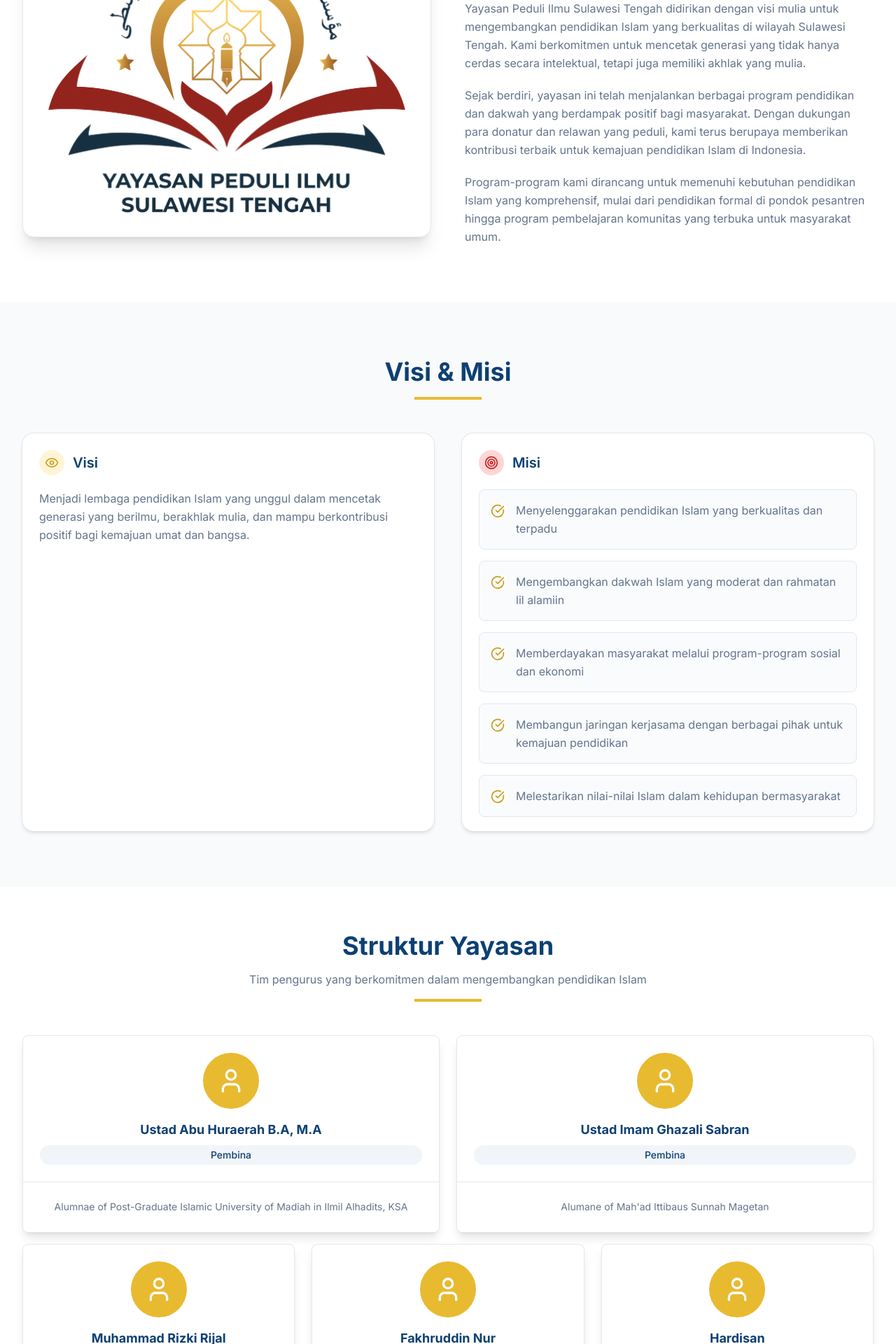
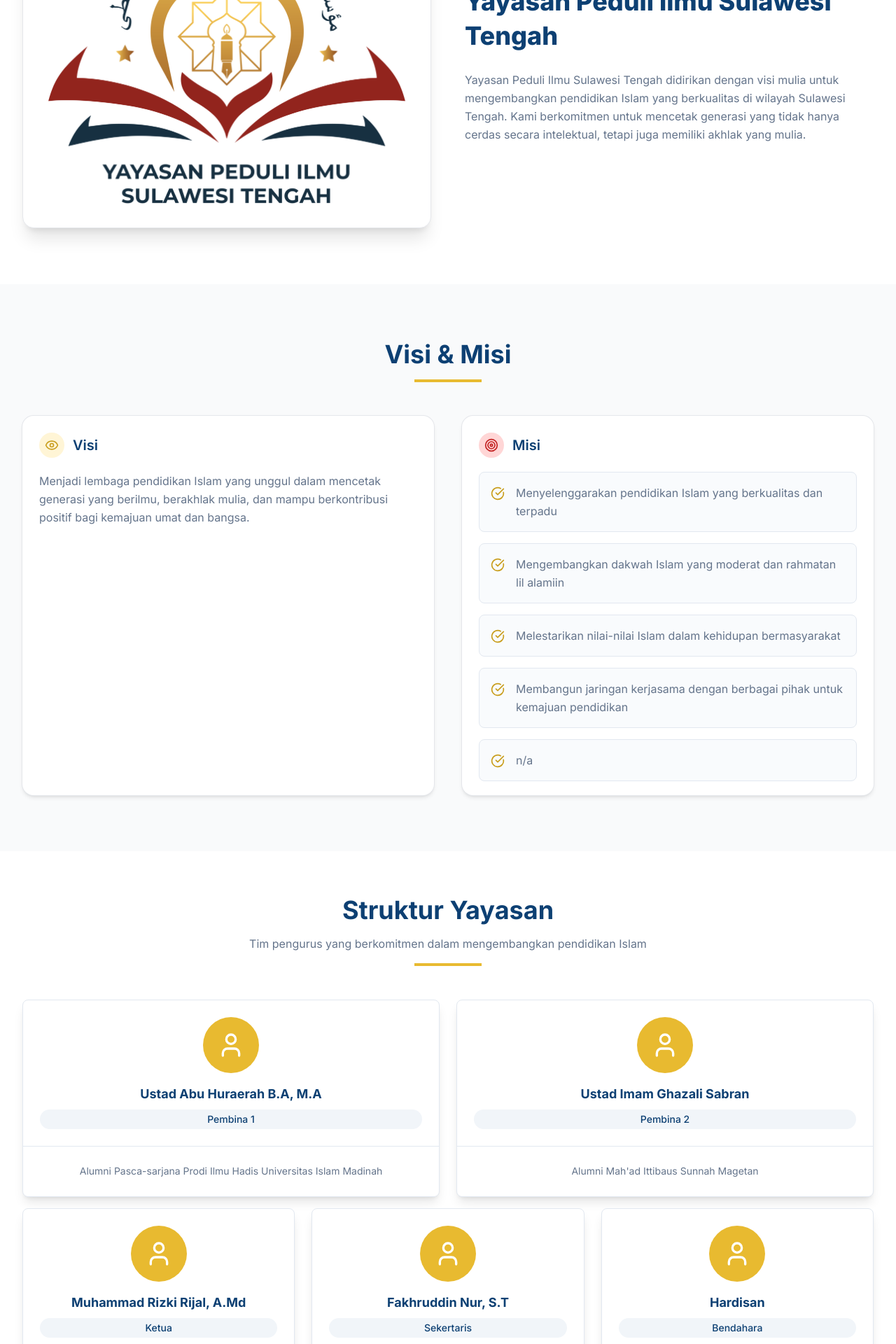
Before and after one commit to hammercode-dev/yayasan-peduli-ilmu, a Next.js app: page /id/about in a window 1280 px wide. Shown: the part 560-2480 px from the top of the page at 70% size. Built offline with nearby package versions, Linux system fonts and the light colour scheme.

Commit message:
feat: update content agaain

```diff
--- a/features/about/components/ContactInformationSection.tsx
+++ b/features/about/components/ContactInformationSection.tsx
@@ -43,7 +43,7 @@ export default function ContactInformationSection() {
               {t('contactinformation-section.phoneTitle')}
             </h3>
             <p className={`text-gray-600 `}>
-              +6282231504555
+              +6285333111102
               <br />
               +6285225575696
             </p>
@@ -57,7 +57,7 @@ export default function ContactInformationSection() {
               {t('contactinformation-section.emailTitle')}
             </h3>
             <p className={`text-gray-600 `}>
-              info@peduliilmu.org
+              peduliilmusulteng@gmail.com
             </p>
           </div>
         </div>
--- a/features/about/components/ManagementSection.tsx
+++ b/features/about/components/ManagementSection.tsx
@@ -1,14 +1,21 @@
 import React from 'react';
 import { User } from 'lucide-react';
 import { useTranslations } from 'next-intl';
-import { BOARD_MEMBERS, CONTROLS, MANAGEMENTS } from '../constants';
 
-function Card({ person }: { person: any }) {
+interface Person {
+  id: number;
+  group_id: string;
+  name: string;
+  position: string;
+  bio: string;
+}
+
+function Card({ person }: { person: Person }) {
   return (
     <div
       className="bg-card rounded-lg shadow-lg hover:shadow-xl transition-shadow duration-300 border border-b text-center group flex flex-col"
     >
-      <div className="flex flex-col flex-1 p-6 border-b">
+      <div className="flex flex-col flex-1 p-6">
         {/* Avatar */}
         <div className="mx-auto w-20 h-20 bg-primary-500 rounded-full flex items-center justify-center mb-4 group-hover:scale-110 transition-transform duration-200">
           <User className="h-10 w-10 text-white" />
@@ -27,17 +34,22 @@ function Card({ person }: { person: any }) {
       </div>
 
       {/* Description */}
-      <div className="p-6 mt-auto">
+      {!!person.bio && (<div className="p-6 mt-auto border-t">
         <p className="text-muted-foreground text-sm leading-relaxed">
-          {person.description}
+          {person.bio}
         </p>
-      </div>
+      </div>)}
     </div>
   )
 }
 
 export default function ManagementSection() {
   const t = useTranslations('AboutPage');
+
+  const structures: Person[] = useTranslations('AboutPage').raw('aboutus-section.structures');
+  const ADVISORS = structures.filter(person => person.group_id === 'advisors');
+  const MANAGEMENTS = structures.filter(person => person.group_id === 'management');
+  const CONTROLS = structures.filter(person => person.group_id === 'supervisors');
 
   return (
     <section className="py-16">
@@ -55,7 +67,7 @@ export default function ManagementSection() {
 
         {/* List management */}
         <div className="mb-4 grid md:grid-cols-2 lg:grid-cols-2 gap-6">
-          {BOARD_MEMBERS.map((person, index) => <Card key={index} person={person} />)}
+          {ADVISORS.map((person, index) => <Card key={index} person={person} />)}
         </div>
         <div className="mb-4 grid md:grid-cols-2 lg:grid-cols-3 gap-6">
           {MANAGEMENTS.map((person, index) => <Card key={index} person={person} />)}
--- a/features/contact/components/ContactInformations/Cards.tsx
+++ b/features/contact/components/ContactInformations/Cards.tsx
@@ -11,8 +11,7 @@ export default function Cards() {
           <Mail className="h-8 w-8 text-white" />
         </div>
         <h3 className="text-lg font-semibold text-brand-navy mb-2">Email</h3>
-        <p className="text-gray-700 text-sm mb-1">info@yayasanpeduliilmu.org</p>
-        <p className="text-gray-700 text-sm">admin@yayasanpeduliilmu.org</p>
+        <p className="text-gray-700 text-sm mb-1">peduliilmusulteng@gmail.com</p>
       </div>
 
       {/* Phone Card */}
--- a/features/home/index.tsx
+++ b/features/home/index.tsx
@@ -2,17 +2,13 @@ import Image from 'next/image';
 import { getLocale, getTranslations } from 'next-intl/server';
 import { PostgrestResponse } from '@supabase/supabase-js';
 
-import { Target, Eye, ArrowRight, Bell, Calendar } from 'lucide-react';
+import { ArrowRight } from 'lucide-react';
 import { cn } from '@/lib/utils';
 import { supabase } from '@/lib/supabase';
 
 // global components
-import { VisiMisiSection } from '@/components/section/VisiMisiSection';
 import { Button } from '@/components/ui/Button';
-import TitleSection from '@/components/ui/TitleSection';
 
-import { ProgramCard, ProgramDonationCard } from './components';
-import { PROGRAM_CARD_DATA, ANNOUNCEMENTS } from './constants';
 
 import { ProgramDonationProps } from './types';
 
--- a/features/program/pondok-pesantren/index.tsx
+++ b/features/program/pondok-pesantren/index.tsx
@@ -278,13 +278,13 @@ const PondokPesantrenPage = () => {
             <div className="grid md:grid-cols-2 gap-6 text-sm text-white/90">
               <div>
                 <p className="font-semibold mb-1">Telepon / WhatsApp</p>
-                <p className="mb-1">+6282231504555</p>
+                <p className="mb-1">+6285333111102</p>
                 <p>+6285225575696</p>
               </div>
               <div>
                 <p className="font-semibold mb-1">Email</p>
                 <p className="mb-1">pendaftaran@darulhadits.org</p>
-                <p>info@yayasanpeduliilmu.org</p>
+                <p>peduliilmusulteng@gmail.com</p>
               </div>
             </div>
           </div>
--- a/messages/ar.json
+++ b/messages/ar.json
@@ -18,15 +18,15 @@
   "HomePage": {
     "meta": {
       "title": "الرئيسية - مؤسسة بيدولي علم",
-      "description": "مؤسسة بيدولي علم ملتزمة بتطوير التعليم الإسلامي وتمكين المجتمعات من خلال برامج عالية الجودة ومستدامة."
+      "description": "مؤسسة تلتزم بتطوير التعليم الإسلامي والدعوة في سولاويسي الوسطى، إندونيسيا."
     },
     "hero-section": {
       "title": "مؤسسة عناية العلوم",
       "subtitle": "بناء جيل قرآني ذو أخلاق كريمة",
       "description": "مؤسسة ملتزمة بتطوير التعليم الإسلامي وتمكين المجتمع من خلال برامج عالية الجودة.",
       "cta": {
-        "primary": "انضم الآن",
-        "secondary": "اعرف المزيد"
+        "primary": "بناء المدرسة الداخلية",
+        "secondary": "عن المؤسسة"
       }
     },
     "visimisi-section": {
@@ -130,10 +130,54 @@
       "label": "معلومات عنا",
       "title": "مؤسسة بيدولي إلمو في سولاويزي الوسطى",
       "description": {
-        "desc-1": "تأسست مؤسسة Central Sulawesi Care برؤية نبيلة لتطوير التعليم الإسلامي الجيد في منطقة Sulawesi الوسطى. نحن ملتزمون بإنتاج جيل ليس ذكيًا فكريًا فحسب ، بل له أيضًا طابعًا نبيلًا.",
-        "desc-2": "منذ إنشائها ، نفذت هذه المؤسسة برامج تعليمية و Da'wah المختلفة التي لها تأثير إيجابي على المجتمع. بدعم من المانحين والمتطوعين الذين يهتمون ، نواصل تقديم أفضل مساهمة في تقدم التعليم الإسلامي في إندونيسيا.",
-        "desc-3": "تم تصميم برامجنا لتلبية احتياجات التعليم الإسلامي الشامل ، بدءًا من التعليم الرسمي في مدارس الصعود الإسلامي إلى برامج التعلم المجتمعي المفتوحة لعامة الناس."
-      }
+        "desc-1": "تأسست مؤسسة يَايسان بيدولي علمو سولاويسي تنغاه برؤيةٍ سامية تهدف إلى تطوير التعليم الإسلامي عالي الجودة في إقليم سولاويسي الوسطى. ونلتزم بإعداد جيلٍ لا يتميز بالذكاء الفكري فحسب، بل يتحلى أيضًا بالأخلاق الكريمة.",
+        "desc-2": "",
+        "desc-3": ""
+      },
+      "structures": [
+        {
+          "id": 1,
+          "group_id": "advisors",
+          "name": "Ustad Abu Huraerah B.A, M.A",
+          "position": "مستشار",
+          "bio": "خريج الدراسات العليا من برنامج علوم الحديث بالجامعة الإسلامية بالمدينة المنورة"
+        },
+        {
+          "id": 2,
+          "group_id": "advisors",
+          "name": "Ustad Imam Ghazali Sabran",
+          "position": "مستشار",
+          "bio": "خريج معهد اتباع السنة، ماجيتان"
+        },
+        {
+          "id": 1,
+          "group_id": "management",
+          "name": "Muhammad Rizki Rijal",
+          "position": "رئيس",
+          "bio": ""
+        },
+        {
+          "id": 2,
+          "group_id": "management",
+          "name": "Fakhruddin Nur",
+          "position": "سكرتير",
+          "bio": ""
+        },
+        {
+          "id": 3,
+          "group_id": "management",
+          "name": "Hardisan",
+          "position": "أمين الصندوق",
+          "bio": ""
+        },
+        {
+          "id": 4,
+          "group_id": "supervisors",
+          "name": "Priyatri Santoso",
+          "position": "مشرف",
+          "bio": ""
+        }
+      ]
     },
     "visimisi-section": {
       "title": "رؤية",
@@ -346,9 +390,9 @@
     }
   },
   "MahadWomen": {
-    "title": "معهد دار الحديث سيبووي للبنات",
+    "title": "معهد دار الحديث للنساء سيبووي",
     "subtitle": "برنامج تعليم إسلامي متكامل للطالبات مع التركيز على تحفيظ القرآن الكريم والعلوم الشرعية",
     "about": "عن المعهد",
-    "description": "يُعدّ معهد دار الحديث سيبووي للبنات مؤسسة تعليمية إسلامية خاصة بالطالبات، تأسس عام 2020م. يركّز المعهد على تعليم العقيدة الصحيحة وبناء التأصيل العلمي الشرعي من خلال حفظ القرآن الكريم والحديث، ودراسة الفقه، والتجويد، والآداب، وإتقان اللغة العربية. ومن خلال التأكيد على الفهم الصحيح للدين وتكوين الأخلاق الفاضلة، يلتزم معهد دار الحديث سيبووي للبنات بإعداد جيل من المسلمات المتعلمات، المتأدبات، المتمسكات بالقرآن والسنة.\n\nوفي عام 2026م، سينتقل مقر المعهد من مدينة بالو إلى مقره الدائم في قرية سيبووي، ناحية سيغي بيرومارو، محافظة سيغي، سولاويزي الوسطى."
+    "description": "يُعدّ معهد دار الحديث سيبووي للنساء مؤسسة تعليمية إسلامية خاصة بالطالبات، تأسس عام 2020م. يركّز المعهد على تعليم العقيدة الصحيحة وبناء التأصيل العلمي الشرعي من خلال حفظ القرآن الكريم والحديث، ودراسة الفقه، والتجويد، والآداب، وإتقان اللغة العربية. ومن خلال التأكيد على الفهم الصحيح للدين وتكوين الأخلاق الفاضلة، يلتزم معهد دار الحديث للنساء سيبووي بإعداد جيل من المسلمات المتعلمات، المتأدبات، المتمسكات بالقرآن والسنة.\n\nوفي عام 2026م، سينتقل مقر المعهد من مدينة بالو إلى مقره الدائم في قرية سيبووي، ناحية سيغي بيرومارو، محافظة سيغي، سولاويزي الوسطى."
   }
 }
--- a/messages/en.json
+++ b/messages/en.json
@@ -23,10 +23,10 @@
     "hero-section": {
       "title": "Yayasan Peduli Ilmu",
       "subtitle": "Building a Quranic Generation with Noble Character",
-      "description": "A foundation committed to developing Islamic education and community empowerment through quality programs.",
+      "description": "A foundation committed to the development of Islamic education and da‘wah in Central Sulawesi, Indonesia.",
       "cta": {
-        "primary": "بناء المدرسة الداخلية",
-        "secondary": "عن المؤسسة"
+        "primary": "Build the Boarding School",
+        "secondary": "About the Foundation"
       }
     },
     "visimisi-section": {
@@ -123,7 +123,7 @@
   "AboutPage": {
     "meta": {
       "title": "About Us - Yayasan Peduli Ilmu",
-      "description": "Get to know the Foundation for Caring for Science and our commitment in building the Qur'ani generation"
+      "description": "Get to know the Yayasan Peduli Ilmu and our commitment in building the Qur'ani generation"
     },
     "title": "About Us",
     "aboutus-section": {
@@ -131,9 +131,53 @@
       "title": "Peduli Ilmu Foundation of Central Sulawesi",
       "description": {
         "desc-1": "The Central Sulawesi Care Foundation was founded with a noble vision to develop quality Islamic education in the Central Sulawesi region. \nWe are committed to producing a generation that is not only intellectually intelligent, but also has noble character.",
-        "desc-2": "Since its establishment, this foundation has carried out various education and da'wah programs that have a positive impact on the community. \nWith the support of donors and volunteers who care, we continue to make the best contribution to the progress of Islamic education in Indonesia.",
-        "desc-3": "Our programs are designed to meet the needs of comprehensive Islamic education, ranging from formal education in Islamic boarding schools to community learning programs that are open to the general public."
-      }
+        "desc-2": "",
+        "desc-3": ""
+      },
+      "structures": [
+        {
+          "id": 1,
+          "group_id": "advisors",
+          "name": "Ustad Abu Huraerah B.A, M.A",
+          "position": "Advisor",
+          "bio": "Postgraduate alumnus of the Hadith Studies Program, Islamic University of Madinah"
+        },
+        {
+          "id": 2,
+          "group_id": "advisors",
+          "name": "Ustad Imam Ghazali Sabran",
+          "position": "Advisor",
+          "bio": "Alumnus of Ma'had Ittiba'us Sunnah, Magetan"
+        },
+        {
+          "id": 3,
+          "group_id": "management",
+          "name": "Muhammad Rizki Rijal",
+          "position": "Chairman",
+          "bio": ""
+        },
+        {
+          "id": 4,
+          "group_id": "management",
+          "name": "Fakhruddin Nur",
+          "position": "Secretary",
+          "bio": ""
+        },
+        {
+          "id": 5,
+          "group_id": "management",
+          "name": "Hardisan",
+          "position": "Treasurer",
+          "bio": ""
+        },
+        {
+          "id": 6,
+          "group_id": "supervisors",
+          "name": "Priyatri Santoso",
+          "position": "Supervisor",
+          "bio": ""
+        }
+      ]
     },
     "visimisi-section": {
       "title": "Vision",
--- a/messages/id.json
+++ b/messages/id.json
@@ -18,12 +18,12 @@
   "HomePage": {
     "meta": {
       "title": "Beranda - Yayasan Peduli Ilmu",
-      "description": "Yayasan yang berkomitmen dalam pengembangan pendidikan Islam dan dakwah sosial"
+      "description": "Yayasan yang berkomitmen dalam pengembangan pendidikan Islam dan dakwah"
     },
     "hero-section": {
       "title": "Yayasan Peduli Ilmu",
       "subtitle": "Membangun Generasi Quran dan Hadits",
-      "description": "Yayasan yang berkomitmen dalam pengembangan pendidikan Islam dan dakwah sosial",
+      "description": "Yayasan yang berkomitmen dalam pengembangan pendidikan Islam dan dakwah",
       "cta": {
         "primary": "Pembangunan Pondok Pesantren",
         "secondary": "Tentang Yayasan"
@@ -131,9 +131,17 @@
       "title": "Yayasan Peduli Ilmu Sulawesi Tengah",
       "description": {
         "desc-1": "Yayasan Peduli Ilmu Sulawesi Tengah didirikan dengan visi mulia untuk mengembangkan pendidikan Islam yang berkualitas di wilayah Sulawesi  Tengah. Kami berkomitmen untuk mencetak generasi yang tidak hanya cerdas secara intelektual, tetapi juga memiliki akhlak yang mulia.",
-        "desc-2": " Sejak berdiri, yayasan ini telah menjalankan berbagai program                 pendidikan dan dakwah yang berdampak positif bagi masyarakat. Dengan                 dukungan para donatur dan relawan yang peduli, kami terus berupaya                 memberikan kontribusi terbaik untuk kemajuan pendidikan Islam di                 Indonesia.",
-        "desc-3": "Program-program kami dirancang untuk memenuhi kebutuhan pendidikan                 Islam yang komprehensif, mulai dari pendidikan formal di pondok                 pesantren hingga program pembelajaran komunitas yang terbuka untuk                 masyarakat umum."
-      }
+        "desc-2": "",
+        "desc-3": ""
+      },
+      "structures": [
+        { "id": 1, "group_id": "advisors", "name": "Ustad Abu Huraerah B.A, M.A", "position": "Pembina 1", "bio": "Alumni Pasca-sarjana Prodi Ilmu Hadis Universitas Islam Madinah" },
+        { "id": 2, "group_id": "advisors", "name": "Ustad Imam Ghazali Sabran", "position": "Pembina 2", "bio": "Alumni Mah'ad Ittibaus Sunnah Magetan" },
+        { "id": 3, "group_id": "management", "name": "Muhammad Rizki Rijal, A.Md", "position": "Ketua", "bio": "" },
+        { "id": 4, "group_id": "management", "name": "Fakhruddin Nur, S.T", "position": "Sekertaris", "bio": "" },
+        { "id": 5, "group_id": "management", "name": "Hardisan", "position": "Bendahara", "bio": "" },
+        { "id": 6, "group_id": "supervisors", "name": "Priyatri Santoso", "position": "Pembina", "bio": "" }
+      ]
     },
     "visimisi-section": {
       "title": "Visi & Misi",
@@ -141,9 +149,9 @@
       "misions": {
         "misi-1": "Menyelenggarakan pendidikan Islam yang berkualitas dan terpadu",
         "misi-2": "Mengembangkan dakwah Islam yang moderat dan rahmatan lil alamiin",
-        "misi-3": "Memberdayakan masyarakat melalui program-program sosial dan ekonomi",
+        "misi-3": "Melestarikan nilai-nilai Islam dalam kehidupan bermasyarakat",
         "misi-4": "Membangun jaringan kerjasama dengan berbagai pihak untuk kemajuan pendidikan",
-        "misi-5": "Melestarikan nilai-nilai Islam dalam kehidupan bermasyarakat"
+        "misi-5": "n/a"
       }
     },
     "management-section": {
@@ -347,6 +355,6 @@
     "title": "Pondok Putri Darul Hadits Sibowi",
     "subtitle": "Program pendidikan Islam terpadu untuk santri putri dengan fokus pada tahfidz Al-Quran dan ilmu syar'i",
     "about": "Tentang Ma'had",
-    "description": "Pondok Pesantren Daarul Hadiits Putri Sibowi merupakan lembaga pendidikan Islam khusus putri yang berdiri sejak tahun 2020. Pesantren ini berfokus pada pembelajaran aqidah yang lurus serta pembinaan keilmuan syar’i melalui hafalan Al-Qur’an dan hadits, fiqh, tajwid, adab, serta penguasaan bahasa Arab. Dengan menekankan pemahaman agama yang benar dan pembentukan akhlak mulia, Pondok Pesantren Daarul Hadiits Putri Sibowi berkomitmen mencetak generasi muslimah yang berilmu, beradab, dan berpegang teguh pada Al-Qur’an dan Sunnah. \n\n Tahun 2026 markas pondok akan berpindah dari kota Palu ke lokasi permanen di Desa Sibowi, Kecamatan Sigi Biromaru, Kabupaten Sigi, Sulawesi Tengah."
+    "description": "Pondok Pesantren Daarul Hadiits Putri Sibowi merupakan lembaga pendidikan Islam khusus putri yang berdiri sejak tahun 2020. Pesantren ini berfokus pada pembelajaran aqidah yang lurus serta pembinaan keilmuan syar’i melalui hafalan Al-Qur’an dan hadits, fiqh, tajwid, adab, serta penguasaan bahasa Arab. Dengan menekankan pemahaman agama yang benar dan pembentukan akhlak mulia, Pondok Pesantren Daarul Hadiits Putri Sibowi berkomitmen mencetak generasi muslimah yang berilmu, beradab, dan berpegang teguh pada Al-Qur’an dan Sunnah. \n\n Tahun 2026 in syaa Allah markas pondok akan berpindah dari kota Palu ke lokasi permanen di Desa Sibowi, Kecamatan Sigi Biromaru, Kabupaten Sigi, Sulawesi Tengah."
   }
 }
```
Also changed, not shown: components/layout/Footer.tsx (+4 -5 lines), features/donation/DonationDetail.tsx (+4 -4 lines), features/donation/components/ContactSection.tsx (+5 -5 lines), features/donation/components/SmallBankTransferInfo.tsx (+7 -4 lines).
